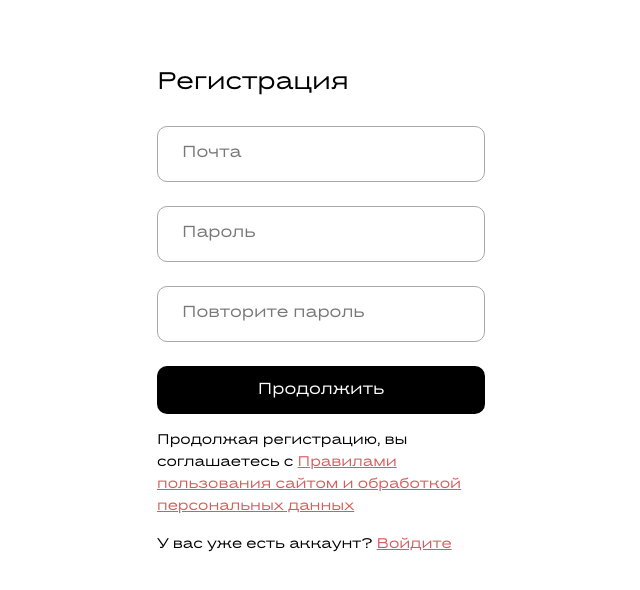
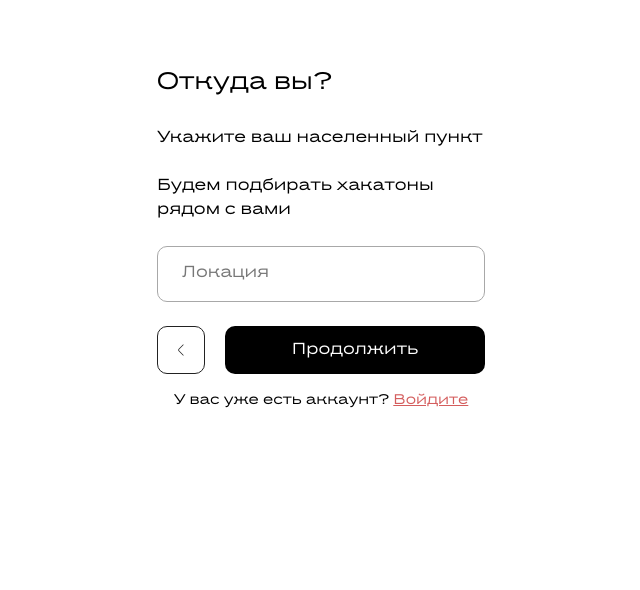
Before and after one commit to hayakawwa/hackathon-jam, a Next.js app: page /register in a window 1280 px wide. Shown: the top 590 px of the page, without its empty margins (365-1005 px from the left). Built offline with nearby package versions, Linux system fonts and the light colour scheme.

Commit message:
Добавил plate в ui kit и добавил логику их отображения в регистрации

```diff
--- a/src/app/components/Register/Register.tsx
+++ b/src/app/components/Register/Register.tsx
@@ -9,7 +9,7 @@ import BackArrow from '../../assets/back-arrow.svg';
 import Image from "next/image";
 
 const Register = () => {
-    const [currentStep, setCurrentStep] = useState<RegisterSteps>(RegisterSteps.Initial);
+    const [currentStep, setCurrentStep] = useState<RegisterSteps>(RegisterSteps.Location);
 
     const goToNextStep = () => {
         setCurrentStep(currentStep + 1);
@@ -25,7 +25,10 @@ const Register = () => {
                 <Step step={currentStep}/>
                 <div className={cls.buttons}>
                     {currentStep !== RegisterSteps.Initial &&
-                        <button className={cls.backBtn} onClick={goToPreviousStep}>
+                        <button className={cls.backBtn} onClick={(evt) => {
+                            evt.preventDefault();
+                            goToPreviousStep();
+                        }}>
                             <Image src={BackArrow} alt={''}/>
                         </button>
                     }
--- /dev/null
+++ b/src/app/components/Register/Step/Step.module.scss
@@ -0,0 +1,20 @@
+.plates {
+  width: 676px;
+
+  display: flex;
+  flex-wrap: wrap;
+  gap: 20px;
+}
+
+.inputs {
+  width: 328px;
+}
+
+.header {
+  width: 328px;
+  margin: 0 auto;
+}
+
+.descriptions {
+  width: 328px;
+}
--- a/src/app/components/Register/Step/Step.tsx
+++ b/src/app/components/Register/Step/Step.tsx
@@ -3,6 +3,8 @@ import {FC} from "react";
 import {stepsData} from "@/app/components/Register/Step/StepsData";
 import Title from "@/app/components/ui-kit/Title/Title";
 import Input from "@/app/components/ui-kit/Input/Input";
+import cls from './Step.module.scss'
+import Plate from "@/app/components/ui-kit/Plate/Plate";
 
 interface IStepProps {
     step: RegisterSteps
@@ -11,7 +13,7 @@ interface IStepProps {
 const Step: FC<IStepProps> = ({step}) => {
     const {
         title,
-        description,
+        descriptions,
         inputs,
         plates,
         textarea
@@ -19,10 +21,27 @@ const Step: FC<IStepProps> = ({step}) => {
 
     return (
         <>
-            <Title value={title}/>
+            <header className={cls.header}>
+                <Title value={title}/>
+            </header>
+
+            {descriptions && descriptions.map((description) => (
+                <div className={cls.descriptions}>
+                    <p>{description}</p>
+                </div>
+            ))}
             {inputs && inputs.map(({placeholder, name, value = '', required = false, isPassword = false}) => (
-                <Input key={name} placeholder={placeholder} name={name} value={value} required={required} isPassword={isPassword}/>
+                <div className={cls.inputs}>
+                    <Input key={name} placeholder={placeholder} name={name} value={value} required={required} isPassword={isPassword}/>
+                </div>
             ))}
+            {plates &&
+                <div className={cls.plates}>
+                    {plates.map(({value, name, title}) => (
+                        <Plate key={value} value={value} name={name} title={title}/>
+                    ))}
+                </div>
+            }
         </>
     )
 }
--- a/src/app/components/Register/Step/StepsData.tsx
+++ b/src/app/components/Register/Step/StepsData.tsx
@@ -1,11 +1,12 @@
 import RegisterSteps from "@/app/enums/RegisterSteps";
 import {IInputProps} from "@/app/components/ui-kit/Input/Input";
+import {IPlateProps} from "@/app/components/ui-kit/Plate/Plate";
 
 interface IStepData {
     title: string,
-    description?: string[],
+    descriptions?: string[],
     inputs?: IInputProps[],
-    plates?: any[],
+    plates?: IPlateProps[],
     textarea?: any,
 }
 
@@ -38,6 +39,18 @@ export const stepsData: IStepsData = {
     },
     [RegisterSteps.Role]: {
         title: 'Участник или организатор?',
+        plates: [
+            {
+                title: 'Я - участник хакатона',
+                value: 'member',
+                name: 'role'
+            },
+            {
+                title: 'Я - организатор хакатонов',
+                value: 'organisation',
+                name: 'role'
+            },
+        ]
     },
     [RegisterSteps.Name]: {
         title: 'Как вас зовут?',
@@ -66,7 +79,7 @@ export const stepsData: IStepsData = {
     [RegisterSteps.Skills]: {
         // TODO: сделать селект для навыков
         title: 'На чем вы специализируетесь?',
-        description: ['Укажите как минимум 3 ваших навыка'],
+        descriptions: ['Укажите как минимум 3 ваших навыка'],
         inputs: [
             {
                 placeholder: 'Добавьте навыки',
@@ -76,6 +89,28 @@ export const stepsData: IStepsData = {
     },
     [RegisterSteps.Activity]: {
         title: 'Ваша деятельность',
+        plates: [
+            {
+                title: 'Я - студент СУЗа или ВУЗа',
+                value: 'student',
+                name: 'activity'
+            },
+            {
+                title: 'Я - школьник',
+                value: 'pupil',
+                name: 'activity'
+            },
+            {
+                title: 'Я работаю в IT',
+                value: 'worker',
+                name: 'activity'
+            },
+            {
+                title: 'Я ищу свое место в IT',
+                value: 'seeker',
+                name: 'activity'
+            },
+        ]
     },
     [RegisterSteps.Experience]: {
         title: 'Как долго вы работаете в своей сфере?',
@@ -89,7 +124,7 @@ export const stepsData: IStepsData = {
     [RegisterSteps.Location]: {
         // TODO: сделать селект для локации
         title: 'Откуда вы?',
-        description: ['Укажите ваш населенный пункт', 'Будем подбирать хакатоны рядом с вами'],
+        descriptions: ['Укажите ваш населенный пункт', 'Будем подбирать хакатоны рядом с вами'],
         inputs: [
             {
                 placeholder: 'Локация',
@@ -100,7 +135,7 @@ export const stepsData: IStepsData = {
     [RegisterSteps.Bio]: {
         // TODO: сделать textarea для uikit
         title: 'Расскажите о себе',
-        description: ['Расскажите о себе. Это поможет тимлидам пригласить вас в команду'],
+        descriptions: ['Расскажите о себе. Это поможет тимлидам пригласить вас в команду'],
     },
     [RegisterSteps.Avatar]: {
         title: 'Загрузите фото профиля',
--- /dev/null
+++ b/src/app/components/ui-kit/Plate/Plate.module.scss
@@ -0,0 +1,24 @@
+@import "../../../consts";
+
+.input {
+  display: none;
+}
+
+.label {
+  display: flex;
+  width: 328px;
+  height: 249px;
+  border: 1px solid $base-border;
+  border-radius: 10px;
+
+  align-items: center;
+  justify-content: center;
+
+  &:hover {
+    border: 1px solid $base-border-hover;
+  }
+
+  &:active {
+    border: 1px solid #000;
+  }
+}
--- /dev/null
+++ b/src/app/components/ui-kit/Plate/Plate.tsx
@@ -0,0 +1,19 @@
+import cls from './Plate.module.scss'
+import {FC} from "react";
+
+export interface IPlateProps {
+    value: string,
+    name: string,
+    title: string,
+}
+
+const Plate: FC<IPlateProps> = ({value, name, title}) => {
+    return (
+        <>
+            <input className={cls.input} type="radio" id={value} name={name} value={value}/>
+            <label className={cls.label} htmlFor={value}>{title}</label>
+        </>
+    )
+};
+
+export default Plate;
--- a/src/app/consts.scss
+++ b/src/app/consts.scss
@@ -1,4 +1,5 @@
 $base-border: #A8A8A8;
 $base-input-placeholder: #777;
 $base-text: #000;
-$base-link: #d45d5d
+$base-link: #d45d5d;
+$base-border-hover: #626262;
--- a/src/app/page.tsx
+++ b/src/app/page.tsx
@@ -1,7 +1,6 @@
 export default function Home() {
   return (
     <main>
-
     </main>
   );
 }
```
